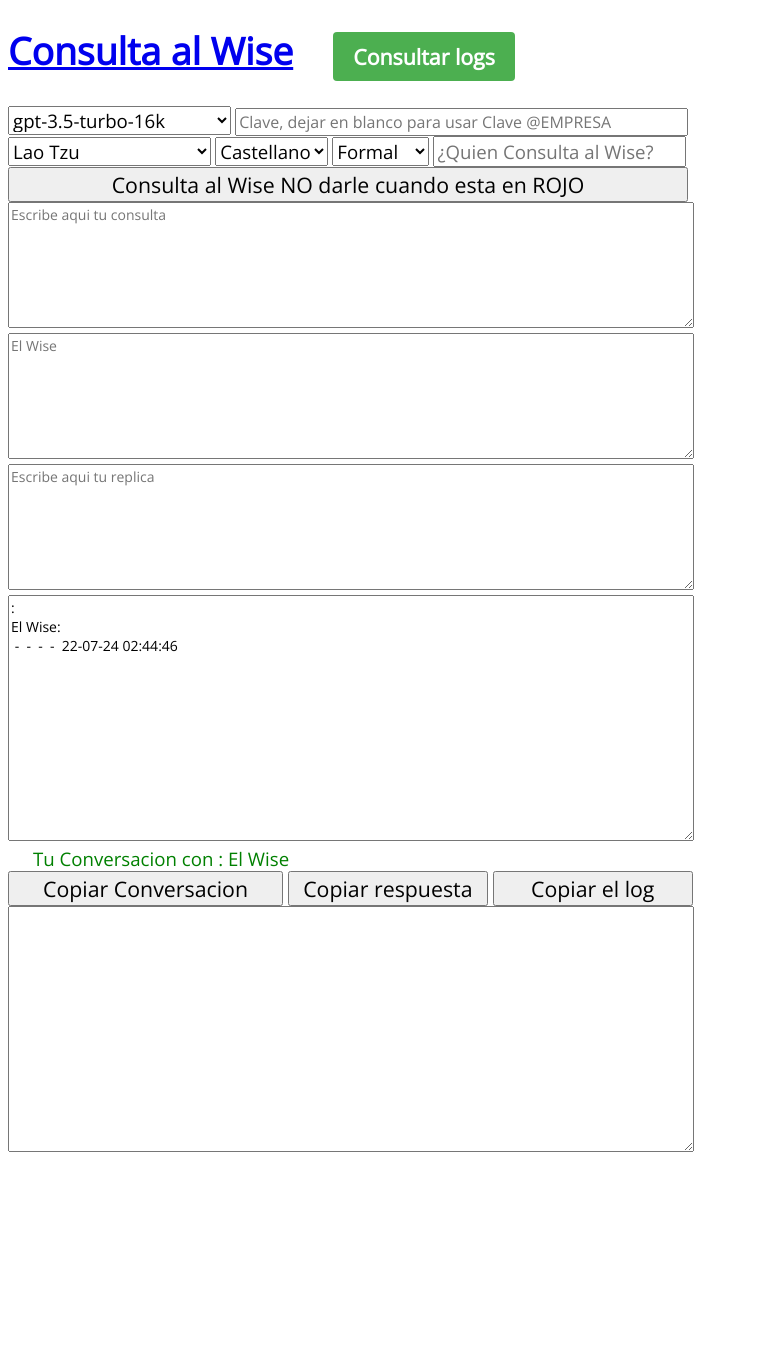
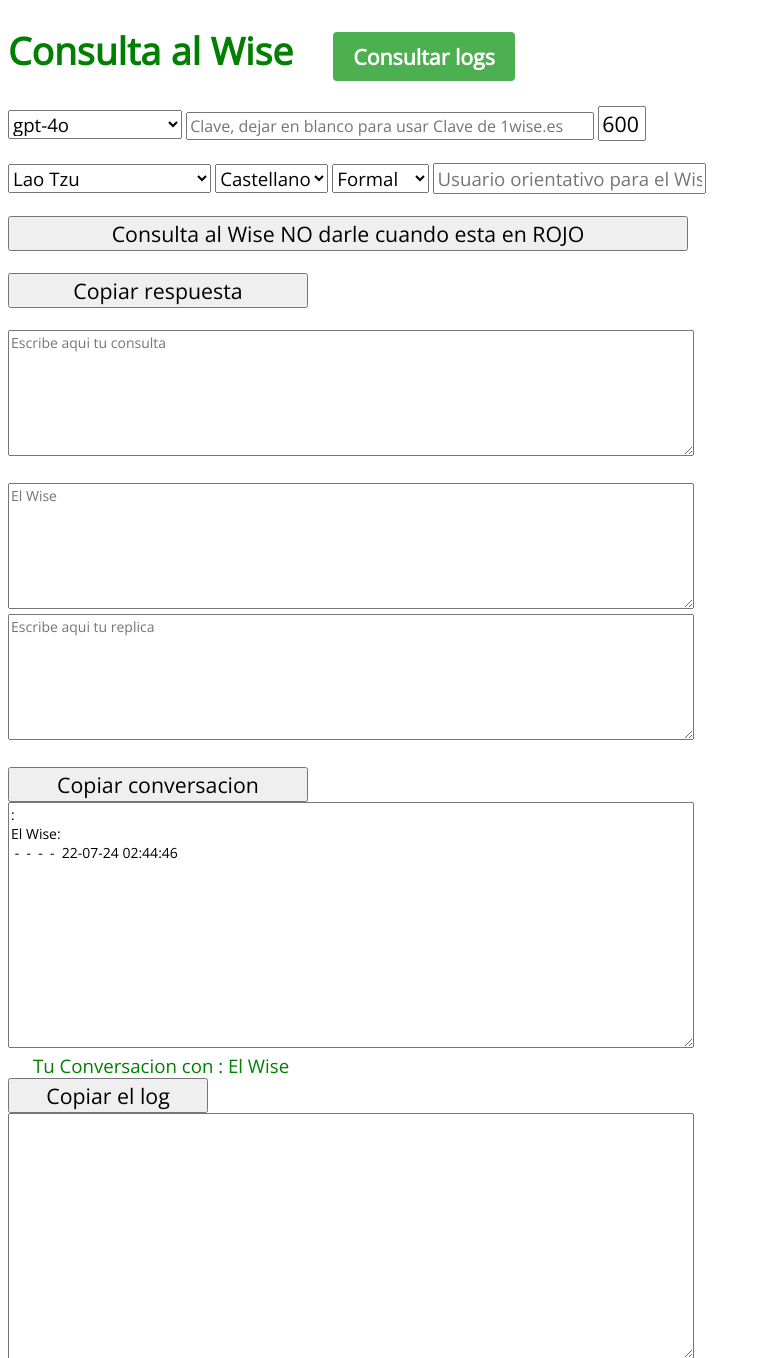
Before and after one commit to 1wise/ia.1-s.es, a PHP site: page / in a window 1280 px wide. Shown: the top 1358 px of the page, without its empty margins (0-761 px from the left). Before the commit the page ends 1152 px from the top, so only its background shows below. Run offline with PHP 8.4, Linux system fonts and the light colour scheme; some libraries are stand-ins or nearby versions.

Commit message:
New Bots

```diff
--- a/chatwise/index.php
+++ b/chatwise/index.php
@@ -14,7 +14,7 @@ require_once './sense_sms.php';
 	// Last edit 08-06-2024 00:00
 	//
   $emRem = '';
-  $user_msg = '';
+  $userMsg = '';
   $assistant_msg = '';
   $prompt = '';
   $model = ';)';
@@ -42,7 +42,7 @@ require_once './sense_sms.php';
     $model = $_POST['model'];
     $wise = $_POST['wise'];
     $system_msg = "You're a ChatBot based on the written works and known history of ".$_POST['wise'].", respond as if it would be him, in ".$_POST['estilo']." ".$_POST['idioma']." language in ".$longres." words";
-    $user_msg = $_POST['user_msg'];
+    $userMsg = $_POST['userMsg'];
     $assistant_msg = $_POST['assistant_msg'];
     $prompt = $_POST['prompt'];
     $remNom = $_POST['emrem'];
@@ -74,12 +74,12 @@ require_once './sense_sms.php';
     // Set the request data
     $messages = [];
     if (!empty($system_msg)) {
-        $messages[] = ["role" => empty($user_msg) && empty($assistant_msg) && empty($prompt) ? "user" : "system", "content" => $system_msg];
+        $messages[] = ["role" => empty($userMsg) && empty($assistant_msg) && empty($prompt) ? "user" : "system", "content" => $system_msg];
     }
-    if (!empty($user_msg)) {
-        $messages[] = ["role" => "user", "content" => $user_msg];
+    if (!empty($userMsg)) {
+        $messages[] = ["role" => "user", "content" => $userMsg];
     }
-    if (!empty($system_msg) && !empty($aimSgem) && !empty($user_msg)) {
+    if (!empty($system_msg) && !empty($aimSgem) && !empty($userMsg)) {
         $messages[] = ["role" => "assistant", "content" => $aimSgem];
     } elseif (!empty($assistant_msg)) {
         $messages[] = ["role" => "assistant", "content" => $assistant_msg];
@@ -143,7 +143,7 @@ require_once './sense_sms.php';
     $ivSize = openssl_cipher_iv_length($metCrypt);
     $iv = substr(md5($anemCrypt), 0, $ivSize);
     $pfCrypt = $carReg.md5($anemCrypt).".log";
-    $datReg = $emRem.": ".$user_msg."\n";
+    $datReg = $emRem.": ".$userMsg."\n";
     if (!empty($assistant_msg)) {
         $datReg .= $wise.": ".$assistant_msg."\n";
     }
@@ -160,7 +160,8 @@ require_once './sense_sms.php';
     }
     if ($emUsr !== '') {
       $emAsu = "Respuesta de ".$wise.", Cortesia de: " . $emRem . " via @EMPRESA ";
-      $miMsg = "<->".$emSg."<->\n ".$emRem." pregunta a ".$wise.": \n".$user_msg."\n";
+
+      $miMsg = "<->".$emSg."<->\n ".$emRem." pregunta a ".$wise.": \n".$userMsg;
       if (!empty($assistant_msg)) {
           $miMsg .= "\n".$wise.": ".$assistant_msg;
       }
@@ -244,15 +245,14 @@ require_once './sense_sms.php';
 </head>
  <title>Cosulta al Wise</title>
 <body>
-  <form accept-charset="UTF-8" id="request-form" method="post" enctype="multipart/form-data">
-    <h1><a href="@URLAPP">Consulta al Wise</a><a href="@URLLOGCRYPT@NOMLOGCRYPT" target="_blank" rel="noreferrer noopener" class="button-link">Consultar logs</a></h1>
+  <form accept-charset="UTF-8" id="request-form" method="post" enctype="multipart/form-data" onsubmit="changeButtonColor()">
+    <h1>Consulta al Wise<a href="https://1-s.es/iabots/chatwise/logcrypt.php" target="_blank" rel="noreferrer noopener" class="button-link">Consultar logs</a></h1>
     <select style="font-size:14pt;" name="model" id="model" required>
+     <option value="gpt-4o">gpt-4o</option>
      <option value="gpt-3.5-turbo-16k">gpt-3.5-turbo-16k</option>
-     <option value="gpt-3.5-turbo-16k-0613">gpt-3.5-turbo-16k-0613</option>
-     <option value="gpt-4">gpt-4</option>
-     <option value="gpt-4-0613">gpt-4-0613</option>
     </select>
-    <input type="text" style="width:445px; hight:30px; font-size:12pt;" id="aicrypt" name="aicrypt" placeholder="Clave, dejar en blanco para usar Clave @EMPRESA"><br>
+    <input type="text" style="width:400px; hight:30px; font-size:12pt;" id="aicrypt" name="aicrypt" placeholder="Clave, dejar en blanco para usar Clave de 1wise.es">
+      <input type="text" style="width:40px; hight:30px; font-size:16pt;" id="longres" name="longres" value="600" required><br><br>
      <select style="font-size:14pt;" name="wise" id="wise" required>
      <option value="Lao Tzu">Lao Tzu</option>
      <option value="Sun Tzu">Sun Tzu</option>
@@ -285,13 +285,15 @@ require_once './sense_sms.php';
      <option value="formal">Formal</option>
      <option value="casual">Informal</option>
     </select>
-    <input type="text" style="width:245px; hight:30px; font-size:14pt;" id="emrem" name="emrem" value="<?php echo $emRem; ?>" placeholder="¿Quien Consulta al Wise?" required><br>
-    <input style="text-align:center; width:680px; font: Arial; font-size:16pt" id="submit" type="submit" name="submit" value="Consulta al Wise NO darle cuando esta en ROJO"><br>
-    <textarea style="font-size:14px;" class="textbox1" name="user_msg" id="user_msg" placeholder="Escribe aqui tu consulta" required><?php echo $user_msg; ?></textarea><br>
-    <textarea style="font-size:14px;" class="textbox1" name="assistant_msg" id="assistant_msg" placeholder="<?php echo $wise; ?>"><?php echo htmlspecialchars($aimSgem); ?></textarea><br>
-    <textarea style="font-size:14px;" class="textbox1" name="prompt" id="prompt" placeholder="Escribe aqui tu replica"></textarea><br>
+    <input type="text" style="width:265px; hight:30px; font-size:14pt;" id="emrem" name="emrem" value="<?php echo $emRem; ?>" placeholder="Usuario orientativo para el Wise" required><br><br>
+    <input style="text-align:center; width:680px; font: Arial; font-size:16pt" id="submit" type="submit" name="submit" value="Consulta al Wise NO darle cuando esta en ROJO"><br><br>
+    <button type="button" style="width:300px; hight:30px; font-size:16pt;" id="copyButton" onclick="copyToClipboard()">Copiar respuesta</button><br><br>
+    <textarea style="font-size:14px;" class="textbox1" name="userMsg" id="userMsg" placeholder="Escribe aqui tu consulta" required><?php echo $userMsg; ?></textarea><br><br>
+    <textarea style="font-size:14px;" class="textbox1" name="assistant_msg" id="assistant_msg" placeholder="<?php echo $wise; ?>"><?php echo $aimSgem; ?></textarea><br>
+    <textarea style="font-size:14px;" class="textbox1" name="prompt" id="prompt" placeholder="Escribe aqui tu replica"></textarea><br><br>
+    <button type="button" style="width:300px; hight:30px; font-size:16pt;" id="copyasg" onclick="asgToClipboard()">Copiar conversacion</button><br>
     <textarea style="font-size:14px;" class="textbox2" name="response" id="response" placeholder="<?php echo $wise; ?>" readonly><?php
-        echo $emRem.": ".htmlspecialchars($user_msg)."\n";
+        echo $emRem.": ".htmlspecialchars($userMsg)."\n";
         if (!empty($assistant_msg)) {
             echo $wise.": ".htmlspecialchars($assistant_msg)."\n";
         }
@@ -301,8 +303,6 @@ require_once './sense_sms.php';
         echo $wise.": ".htmlspecialchars($aimSgem)."\n".$aiPar." - ".$aiProTok." - ".$aiCompTok." - ".$aiToken." - ".$now;
     ?></textarea><br>
     &nbsp;&nbsp;&nbsp;&nbsp;&nbsp;&nbsp;<label style="color: green; font-size:14pt;">Tu Conversacion con : <?php echo $wise; ?></lable><br>
-    <button type="button" style="width:275px; hight:30px; font-size:16pt;" id="copyButton" onclick="copyToClipboard()">Copiar Conversacion</button>
-    <button type="button" style="width:200px; hight:30px; font-size:16pt;" id="copyasg" onclick="asgToClipboard()">Copiar respuesta</button>
     <button type="button" style="width:200px; hight:30px; font-size:16pt;" id="copyleDat" onclick="ToClipboard()">Copiar el log</button><br>
     <textarea name="rescrypt" style="font-size:14px;" class="textbox2" readonly><?php echo htmlspecialchars($leDatReg); ?></textarea><br>
     <textarea hidden name="aimSgem" id="aimSgem"><?php echo htmlspecialchars($aimSgem); ?></textarea>
```
